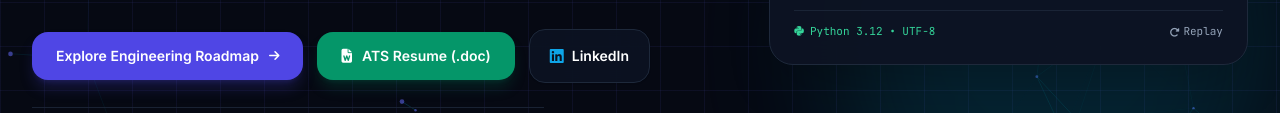
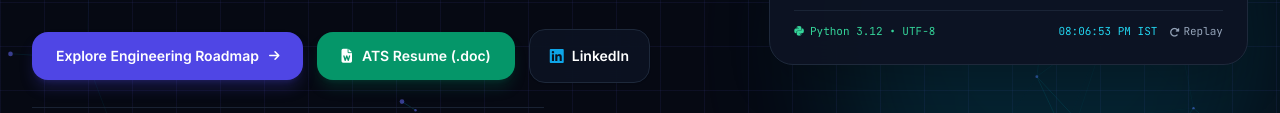
Before and after one commit to hisham7232/muhammedhishamkportfolio1, a plain HTML site: page index.html in a window 1280 px wide. Shown: the part 614-727 px from the top of the page. Drawn offline with nearby package versions, Linux system fonts and the light colour scheme; animation ran at ten frames a second.

Commit message:
Update index.html

```diff
--- a/index.html
+++ b/index.html
@@ -421,10 +421,14 @@
                                  <span id="terminal-lang-badge" class="flex items-center gap-1.5 text-emerald-400">
     <i class="fa-brands fa-python"></i> Python 3.12 • UTF-8
 </span>
+<div class="flex items-center gap-3">
+    <span id="live-ist-clock" class="text-cyan-400 font-mono">IST --:--</span>
     <button onclick="replayTerminalTyping()" class="text-slate-400 hover:text-cyan-400 transition-colors flex items-center gap-1">
         <i class="fa-solid fa-rotate-right text-[10px]"></i> Replay
     </button>
 </div>
+
+                                </div>
                             </div>
                         </div>
                     </div>
@@ -432,6 +436,7 @@
                 </div>
             </div>
         </section>
+
 
         <!-- =========================================================
              2. ABOUT & MULTILINGUAL IDENTITY SECTION
```
Lines whose indentation alone changed are shown as unchanged.
